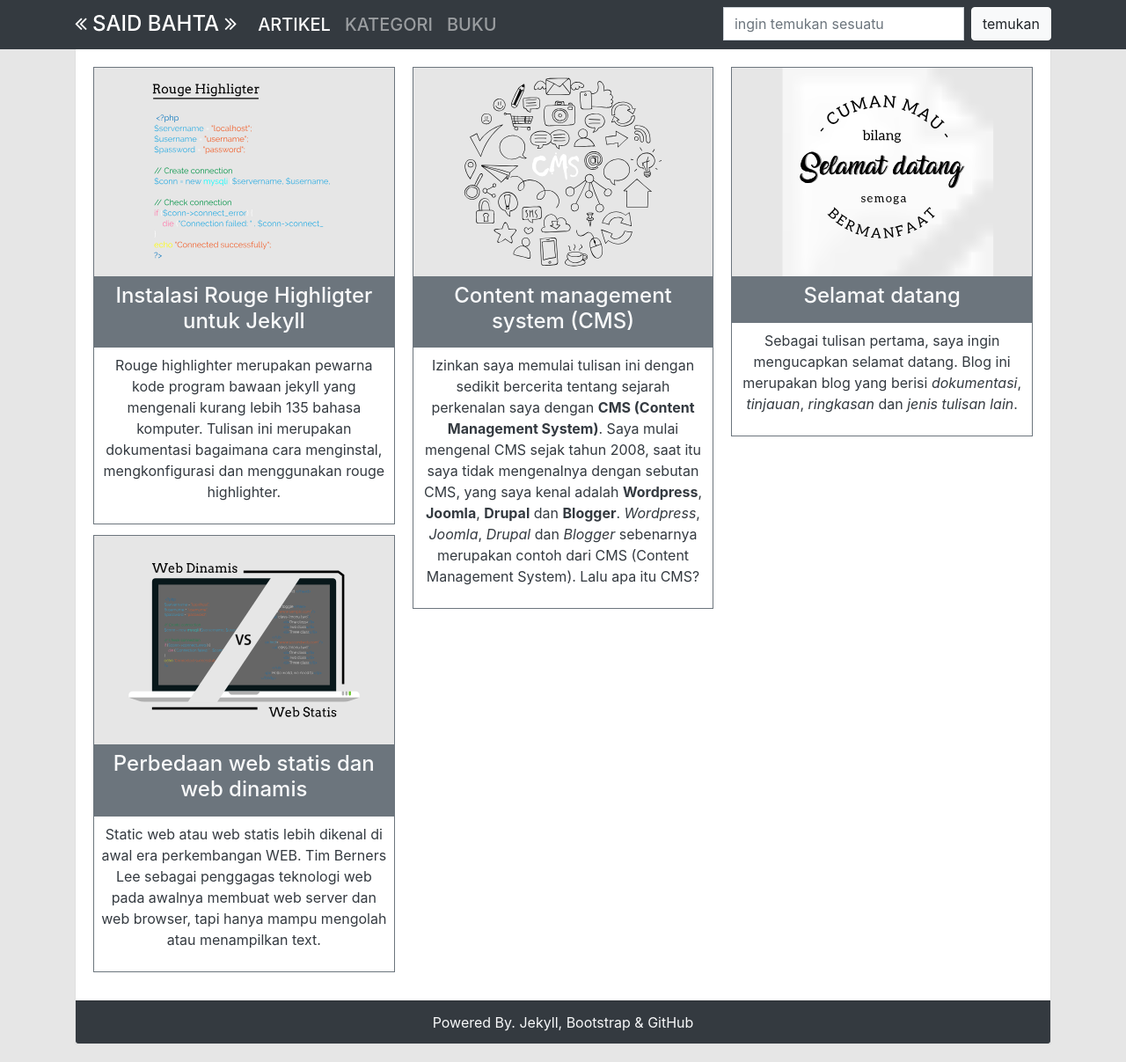
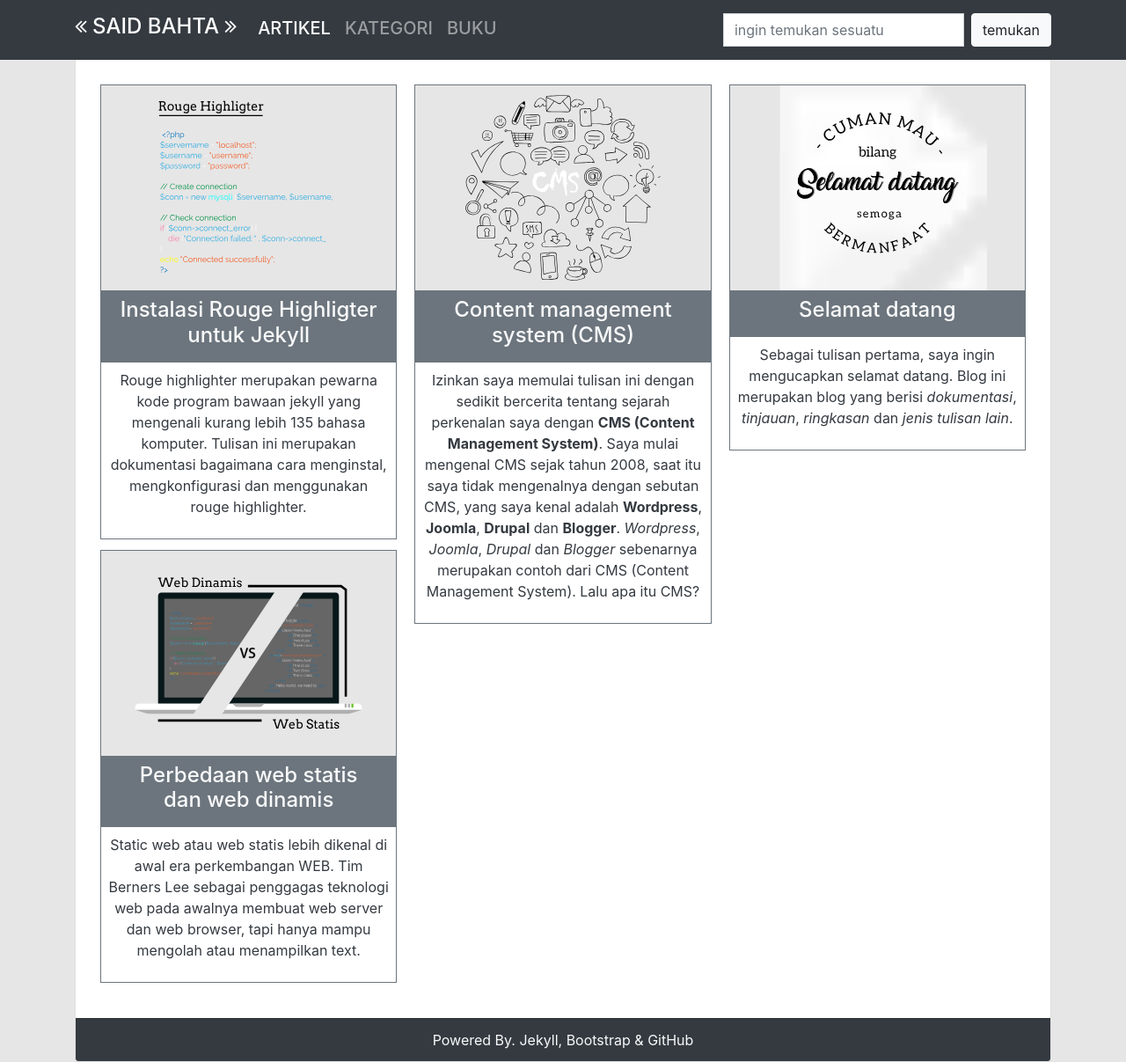
Before and after one commit to surtinaali/blog, a Jekyll site: the page built from index.html, in a window 1280 px wide and 1207 px high. Shown: the whole window at 88% size. Built offline with Jekyll 4.4.1, drawn with Linux system fonts in a browser that asks for light colours.

Commit message:
ubah layout

```diff
--- a/_layouts/about.html
+++ b/_layouts/about.html
@@ -2,7 +2,7 @@
 title: {{ site.author }}
 layout: page
 ---
-<div class="row">
+<div class="row p-3">
         <div class="col-lg-9 mx-auto">
                 {{ content }}
         </div>
--- a/_layouts/default.html
+++ b/_layouts/default.html
@@ -21,18 +21,18 @@
 </head>
 
 <body style="background:#e6e6e6">
-    <nav class="navbar sticky-top navbar-expand-lg navbar-dark bg-dark pb-0">
+    <nav class="navbar sticky-top navbar-expand-lg navbar-dark bg-dark p-2">
         <div class="container">
-            <a class="navbar-brand pt-0" href="{{site.baseurl}}/about">
-                <h4 class="mt-1"><i class="fa fa-angle-double-left" aria-hidden="true"></i> {{ site.title }} <i class="fa fa-angle-double-right" aria-hidden="true"></i>
+            <a class="navbar-brand" href="{{site.baseurl}}/about">
+                <h4><i class="fa fa-angle-double-left" aria-hidden="true"></i> {{ site.title }} <i class="fa fa-angle-double-right" aria-hidden="true"></i>
                 </h4>
             </a>
-            <button class="navbar-toggler" style="margin-top:-2%" type="button" data-toggle="collapse" data-target="#navbarSupportedContent" aria-controls="navbarSupportedContent"
+            <button class="navbar-toggler" type="button" data-toggle="collapse" data-target="#navbarSupportedContent" aria-controls="navbarSupportedContent"
                 aria-expanded="false" aria-label="Toggle navigation">
                 <span class="navbar-toggler-icon"></span>
             </button>
             <div class="collapse navbar-collapse" id="navbarSupportedContent">
-                <ul class="navbar-nav mr-auto">
+                <ul class="navbar-nav mr-auto mt-1">
                     {% assign nav_pages = site.html_pages | sort: 'nav_order' %} {% for nav in nav_pages %} {% if nav.nav_order %}
                     <li class="nav-item">
                         <a class="nav-link text-uppercase {% if nav.url == page.url %} active {% endif %}" href="{{ site.baseurl }}{{ nav.url }}">
@@ -41,7 +41,7 @@
                     </li>
                     {% endif %} {% endfor %}
                 </ul>
-                <form class="form-inline" style="padding-bottom: 1%">
+                <form class="form-inline">
                     <input class="form-control mr-sm-2 rounded-0" type="search" placeholder="ingin temukan sesuatu" aria-label="Search">
                     <button class="btn btn-light my-2 my-sm-0" type="submit">temukan</button>
                 </form>
--- a/_layouts/post.html
+++ b/_layouts/post.html
@@ -2,7 +2,7 @@
 title: Post
 layout: default
 ---
-<div class="row">
+<div class="row p-3">
     <div class="col-lg-8 mx-auto">
         <div class="text-center">
             <p></p>
--- a/index.html
+++ b/index.html
@@ -3,7 +3,7 @@ title: Artikel
 layout: page
 nav_order: 1
 ---
-<div class="card-columns text-center">
+<div class="card-columns text-center p-2">
     {% for post in site.posts %}
     <div class="card border-secondary rounded-0">
         <img class="card-img-top rounded-0" src="{{post.img_path}}" alt="Card image cap">
--- a/kategori.html
+++ b/kategori.html
@@ -3,7 +3,7 @@ title: Kategori
 layout: page
 nav_order: 2
 ---
-<div class="card border-0">
+<div class="card border-0 p-2">
     {% for category in site.categories %} {% assign category_name = category[0] %}
     <div id="{{category_name}}" class="card border-secondary rounded-0">
         <div class="card-header pb-0 pt-auto bg-secondary rounded-0 text-light">
```
